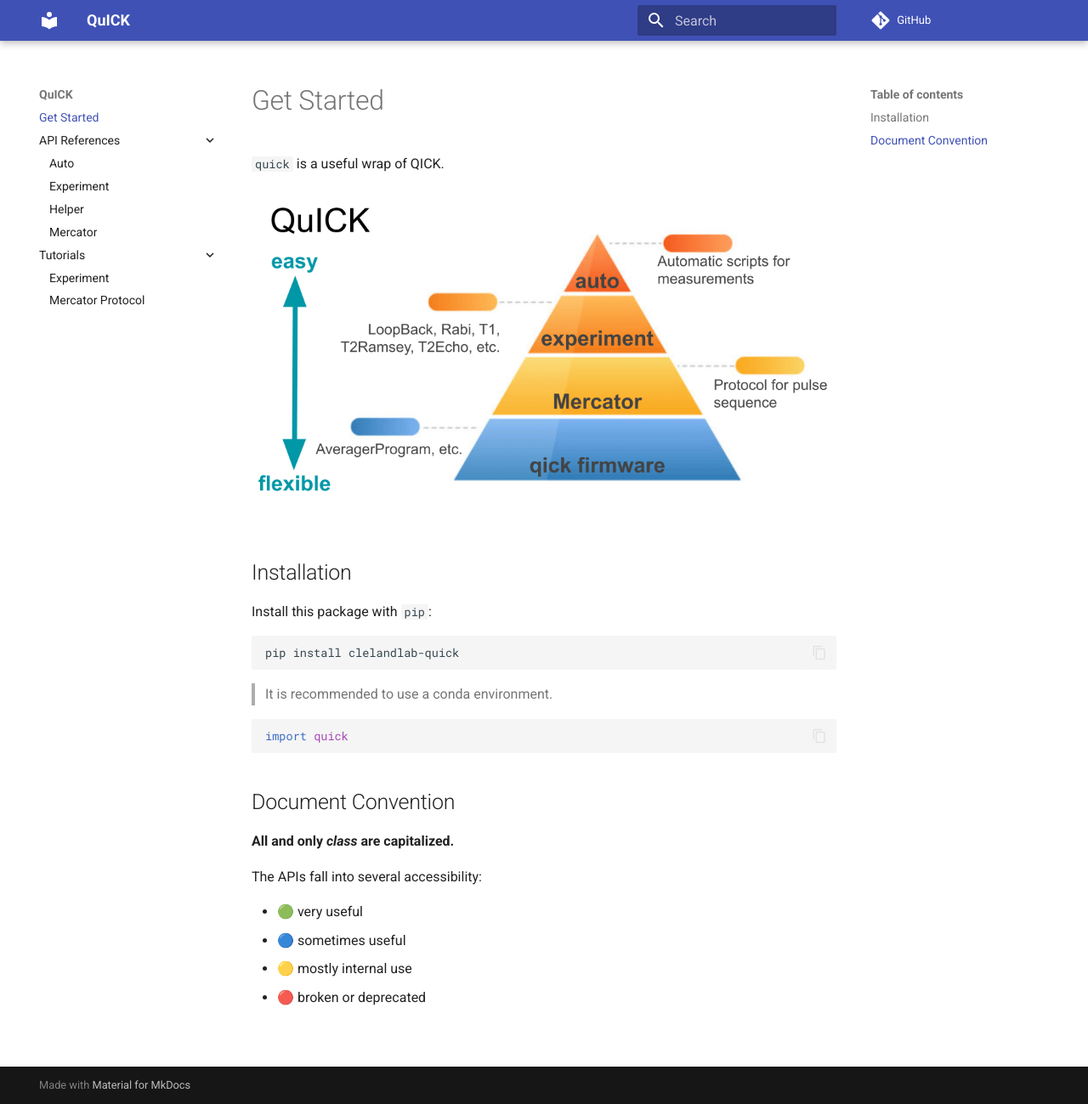
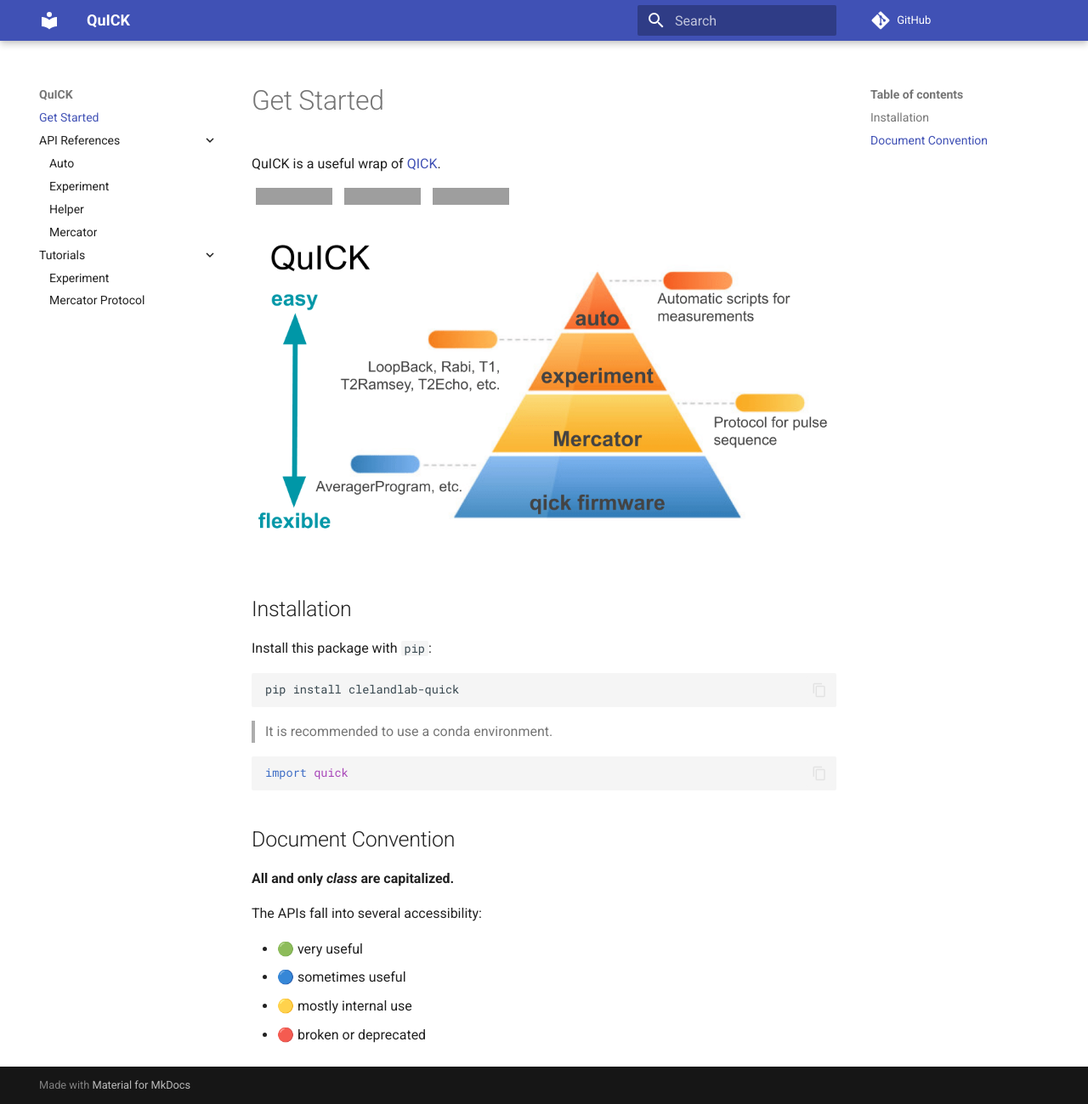
Before and after one commit to clelandlab/quick, an MkDocs documentation site: the page built from docs/index.md, in a window 1280 px wide and 1299 px high. Shown: the whole window at 85% size. Built offline with MkDocs 1.6.1 and Material for MkDocs 9.7.7, drawn with Linux system fonts in a browser that asks for light colours; comment, search, counter and statistics services are not loaded; grey boxes are pictures that could not be loaded.

Commit message:
Update badge

```diff
--- a/docs/index.md
+++ b/docs/index.md
@@ -1,6 +1,12 @@
 # Get Started
 
-`quick` is a useful wrap of QICK.
+QuICK is a useful wrap of [QICK](https://github.com/openquantumhardware/qick).
+
+<div>
+  <a style="margin: 0.25rem;" href="https://clelandlab-quick.readthedocs.io/en/latest/"><img src="https://img.shields.io/readthedocs/clelandlab-quick?style=for-the-badge&logo=readthedocs&logoColor=white"></a>
+  <a style="margin: 0.25rem;" href="https://pypi.org/project/clelandlab-quick/"><img src="https://img.shields.io/pypi/v/clelandlab-quick?style=for-the-badge&logo=pypi&logoColor=white"></a>
+  <a style="margin: 0.25rem;" href="https://github.com/clelandlab/quick"><img src="https://img.shields.io/github/stars/clelandlab/quick?style=for-the-badge&logo=github"></a>
+</div>
 
 ![](./Images/overview.png)
 
```
Also changed, not shown: README.md (+7 -3 lines).
